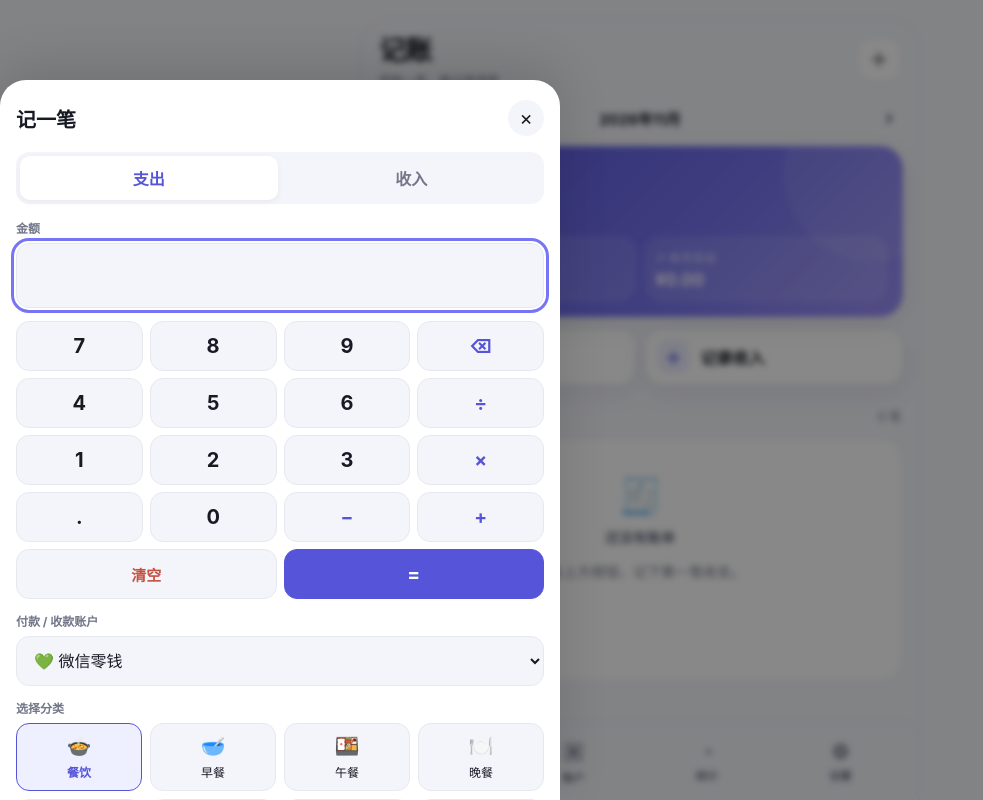
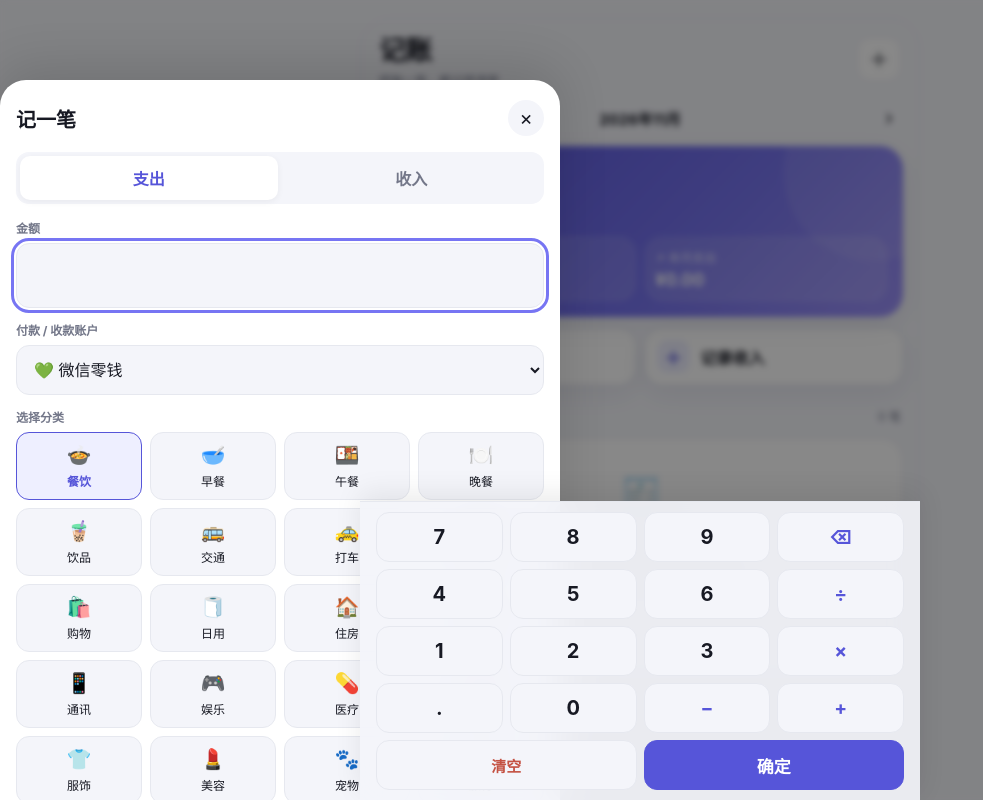
Before and after one commit to ziyang95/money, a plain HTML site: page index.html in a window 1280 px wide. Both pictures are taken after a click on the button "新增账单". Shown: the whole page, without its empty margins (0-983 px from the left). Drawn offline with Linux system fonts and the light colour scheme.

Commit message:
Add files via upload

```diff
--- a/index.html
+++ b/index.html
@@ -49,14 +49,14 @@ dialog{border:0;padding:0;background:var(--card);color:var(--text);border-radius
 .field{margin:13px 0}.field label{display:block;color:var(--muted);font-size:12px;font-weight:650;margin-bottom:7px}.field input,.field select,.field textarea{display:block;min-width:0;max-width:100%;width:100%;border:1px solid var(--line);border-radius:13px;background:var(--bg);color:var(--text);padding:13px;min-height:46px}.amountinput{font-size:31px!important;font-weight:800;letter-spacing:-.5px}.amount-preview{font-size:12px;color:var(--accent);margin-top:7px;min-height:1px;font-weight:650}.amount-preview:empty{display:none}.amount-preview.bad{color:var(--bad)}.categorygrid{display:grid;grid-template-columns:repeat(4,minmax(0,1fr));gap:8px;min-width:0;max-width:100%}.category{min-width:0;overflow-wrap:anywhere;border:1px solid var(--line);border-radius:13px;background:var(--bg);color:var(--text);padding:10px 3px;font-size:12px}.category span{display:block;font-size:20px;margin-bottom:5px}.category.selected{border-color:var(--accent);background:var(--soft);color:var(--accent);font-weight:750}
 .toast{position:fixed;z-index:10;left:50%;bottom:calc(90px + env(safe-area-inset-bottom));transform:translateX(-50%);background:#22242d;color:white;border-radius:13px;padding:11px 16px;font-size:13px;max-width:90%;display:none}
 
-.keypad{display:grid;grid-template-columns:repeat(4,minmax(0,1fr));gap:7px;margin:10px 0 4px}
+.keypad{position:fixed;left:50%;transform:translateX(-50%);bottom:0;width:min(560px,100%);z-index:30;display:grid;grid-template-columns:repeat(4,minmax(0,1fr));gap:7px;margin:0;padding:10px 16px calc(10px + env(safe-area-inset-bottom));background:color-mix(in srgb,var(--bg) 92%,transparent);backdrop-filter:blur(20px);border-top:1px solid var(--line);box-shadow:0 -8px 26px #00000014}
 .keypad[hidden]{display:none}
 .keypad button{border:1px solid var(--line);background:var(--bg);color:var(--text);border-radius:13px;min-height:50px;font-size:20px;font-weight:700;padding:0;-webkit-user-select:none;user-select:none}
 .keypad button:active{background:var(--soft);opacity:.85}
 .keypad button.op{color:var(--accent);font-size:19px}
 .keypad button.warn{color:var(--bad);font-size:15px}
 .keypad button.span2{grid-column:span 2;font-size:15px}
-.keypad button.eq{background:var(--accent);border-color:var(--accent);color:#fff;grid-column:span 2;font-size:19px}
+.keypad button.eq{background:var(--accent);border-color:var(--accent);color:#fff;grid-column:span 2;font-size:17px}
 
 
 .pie-layout{display:grid;grid-template-columns:minmax(112px,42%) minmax(0,1fr);gap:14px;align-items:center;min-width:0}
@@ -139,7 +139,7 @@ dialog{border:0;padding:0;background:var(--card);color:var(--text);border-radius
 <button type="button" data-k="4">4</button><button type="button" data-k="5">5</button><button type="button" data-k="6">6</button><button type="button" data-k="÷" class="op" aria-label="除">÷</button>
 <button type="button" data-k="1">1</button><button type="button" data-k="2">2</button><button type="button" data-k="3">3</button><button type="button" data-k="×" class="op" aria-label="乘">×</button>
 <button type="button" data-k=".">.</button><button type="button" data-k="0">0</button><button type="button" data-k="−" class="op" aria-label="减">−</button><button type="button" data-k="+" class="op" aria-label="加">+</button>
-<button type="button" data-k="clear" class="warn span2">清空</button><button type="button" data-k="=" class="eq" aria-label="计算结果">=</button>
+<button type="button" data-k="clear" class="warn span2">清空</button><button type="button" data-k="done" class="eq" aria-label="确定">确定</button>
 </div>
 <div class="field"><label for="accountSelect">付款 / 收款账户</label><select id="accountSelect" required></select></div>
 <div class="field"><label>选择分类</label><div class="categorygrid" id="categoryGrid"></div></div>
@@ -299,7 +299,7 @@ $("amountInput").addEventListener("input",updateAmountPreview);
   const k=btn.dataset.k; let v=field.value;
   if(k==="back") v=v.slice(0,-1);
   else if(k==="clear") v="";
-  else if(k==="="){const n=evalAmount(v);if(!Number.isFinite(n)){toast("算式无效，或结果需大于 0");return}v=String(n)}
+  else if(k==="done"){const n=evalAmount(v);if(Number.isFinite(n))v=String(n);field.value=v;updateAmountPreview();hide();return}
   else if(k==="."){const tail=v.split(/[+\-*/×÷−]/).pop();if(tail.includes("."))return;v+=(tail===""?"0":"")+"."}
   else v+=k;
   field.value=v; updateAmountPreview();
```
